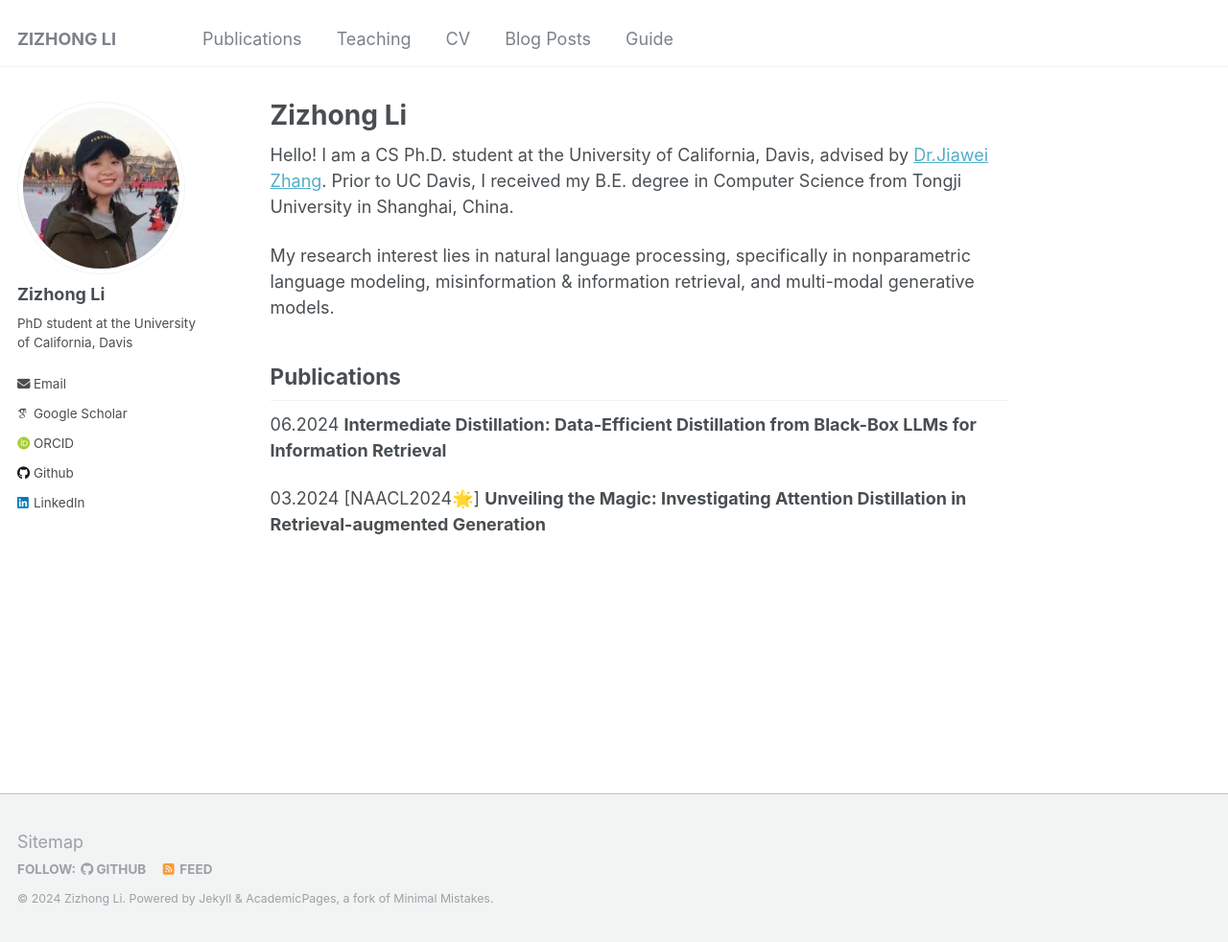
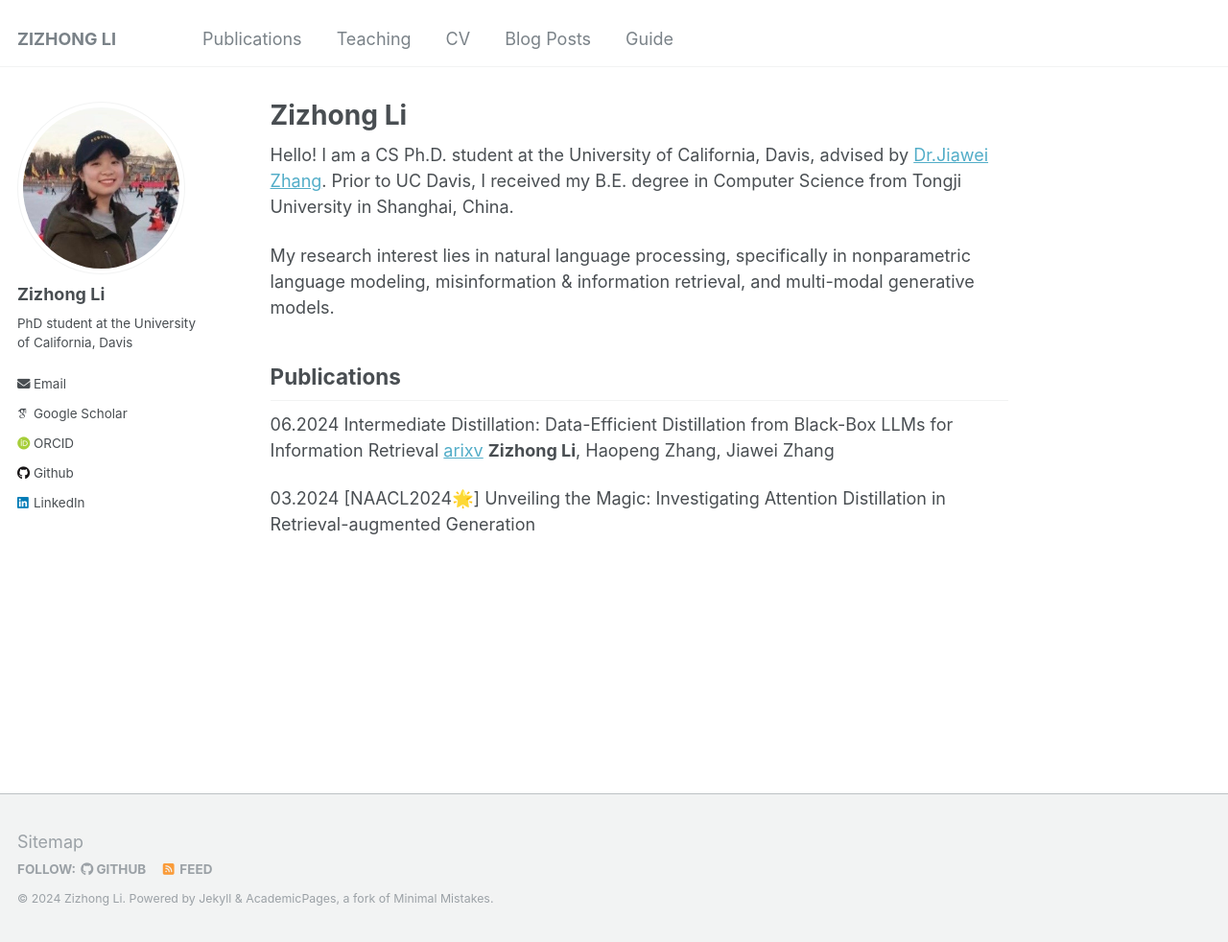
Before and after one commit to lizizhong/lizizhong.github.io, a Jekyll site: the page built from _pages/about.md, in a window 1280 px wide and 982 px high. Shown: the whole window at 96% size. Built offline with Jekyll 4.4.1, drawn with Linux system fonts in a browser that asks for light colours; some web fonts are replaced.

Commit message:
Update about.md

```diff
--- a/_pages/about.md
+++ b/_pages/about.md
@@ -14,6 +14,9 @@ My research interest lies in natural language processing, specifically in nonpar
 
 Publications
 ------
-06.2024 **Intermediate Distillation: Data-Efficient Distillation from Black-Box LLMs for Information Retrieval**
+06.2024 Intermediate Distillation: Data-Efficient Distillation from Black-Box LLMs for Information Retrieval
+  [arixv]()
+  **Zizhong Li**, Haopeng Zhang, Jiawei Zhang
 
-03.2024 [NAACL2024🌟] **Unveiling the Magic: Investigating Attention Distillation in Retrieval-augmented Generation**
+
+03.2024 [NAACL2024🌟] Unveiling the Magic: Investigating Attention Distillation in Retrieval-augmented Generation
```
